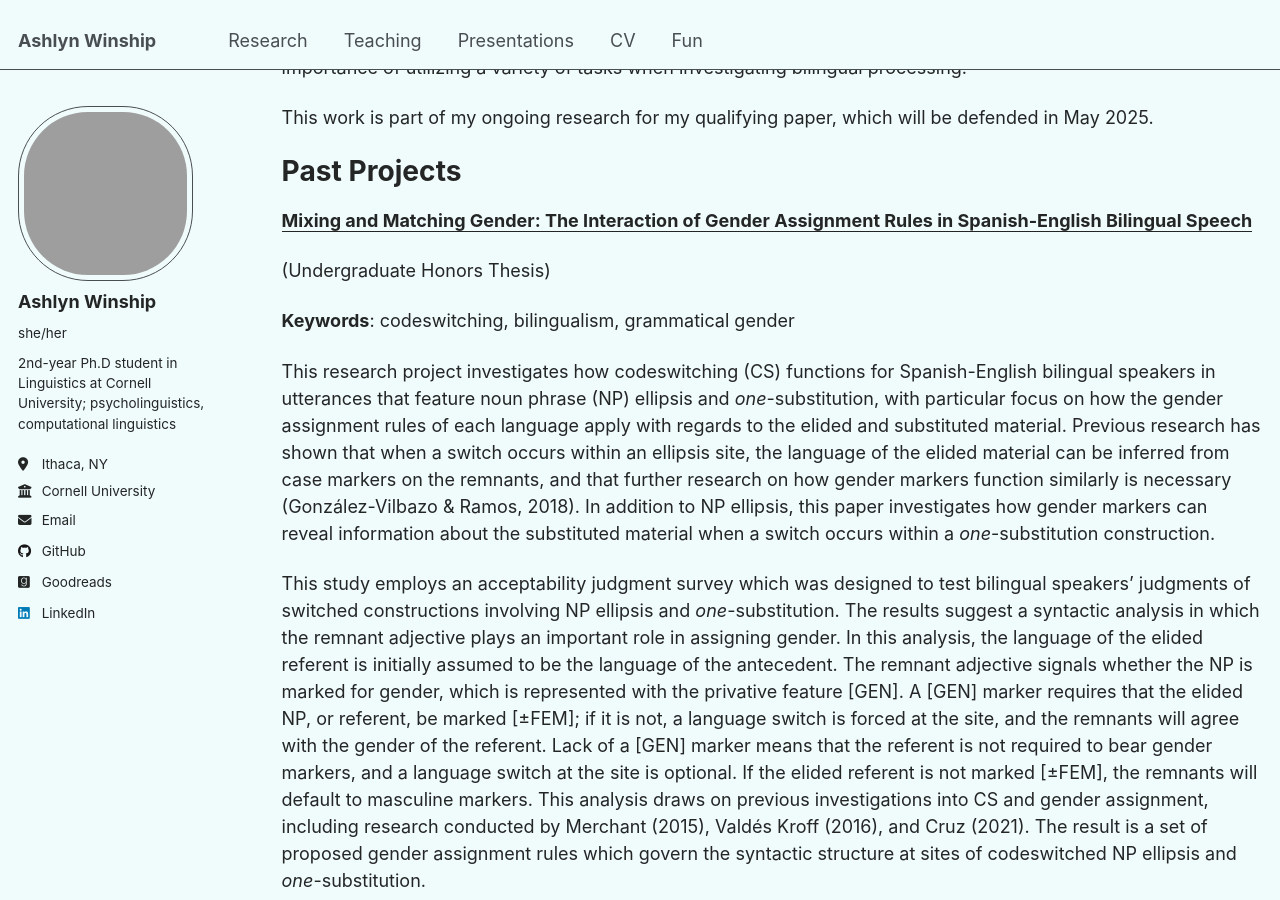
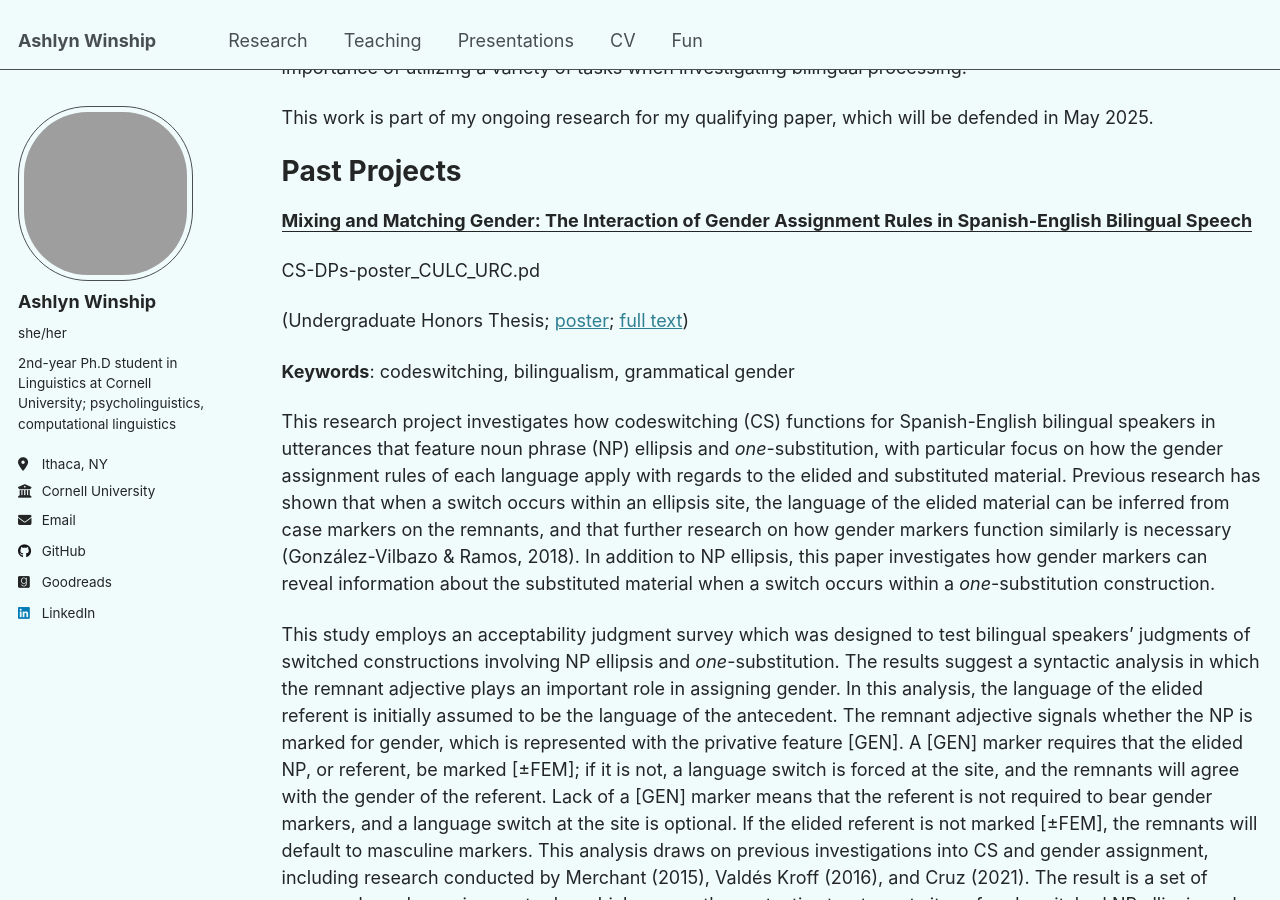
Before and after one commit to ashlynwinship/ashlynwinship.github.io, a Jekyll site: the page built from _pages/research.md, in a window 1280 px wide and 900 px high, scrolled down 1035 px. Built offline with Jekyll 4.4.1, drawn with Linux system fonts in a browser that asks for light colours; grey boxes are pictures that could not be loaded.

Commit message:
Update research.md

```diff
--- a/_pages/research.md
+++ b/_pages/research.md
@@ -30,7 +30,9 @@ This work is part of my ongoing research for my qualifying paper, which will be
 
 <b><ins>Mixing and Matching Gender: The Interaction of Gender Assignment Rules in Spanish-English Bilingual Speech</ins></b>
 
-(Undergraduate Honors Thesis)
+CS-DPs-poster_CULC_URC.pd
+
+(Undergraduate Honors Thesis; <a target="_blank" rel="noopener" href="poster">poster</a>; <a target="_blank" rel="noopener" href="https://as.nyu.edu/content/dam/nyu-as/linguistics/documents/Winship%20(2022)%20Honors%20Thesis.pdf">full text</a>)
 
 <b>Keywords</b>: codeswitching, bilingualism, grammatical gender
 
```
